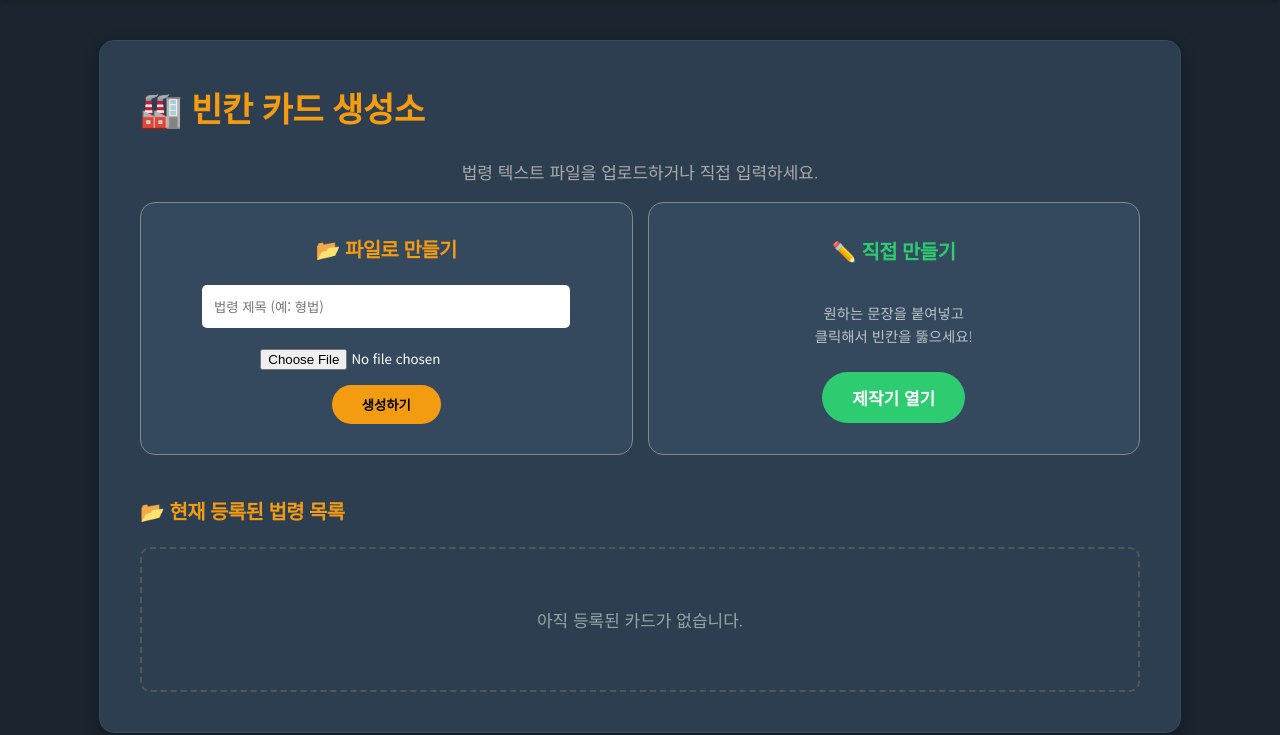
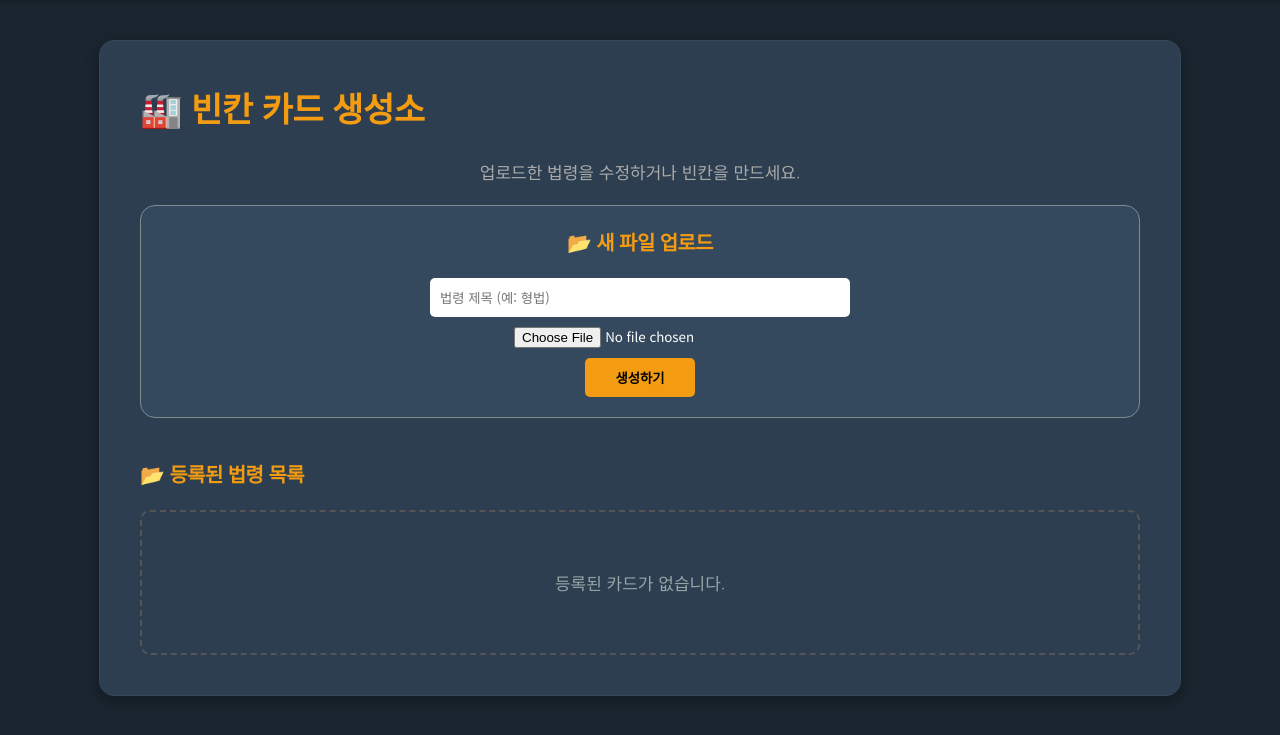
Before and after one commit to pky060921-debug/law, a Flask app: page /zone/generate in a window 1280 px wide. Shown: the part 65-800 px from the top of the page. Run offline with Flask 3, Linux system fonts and the light colour scheme; the visitor is signed in with stand-in values (Sample User, id 1).

Commit message:
Update zone_generate.html

```diff
--- a/templates/zone_generate.html
+++ b/templates/zone_generate.html
@@ -2,37 +2,26 @@
 
 {% block content %}
 <h1>🏭 빈칸 카드 생성소</h1>
-<p style="color:#aaa; text-align:center;">법령 텍스트 파일을 업로드하거나 직접 입력하세요.</p>
+<p style="color:#aaa; text-align:center;">업로드한 법령을 수정하거나 빈칸을 만드세요.</p>
 
-<div style="display:flex; gap:15px; flex-wrap:wrap; justify-content:center; margin-bottom:20px;">
-    <div style="flex:1; min-width:300px; background:#34495e; padding:30px; border-radius:15px; text-align:center; border: 1px solid #7f8c8d;">
-        <form method="POST" enctype="multipart/form-data">
-            <h3 style="margin-top:0; color:#f39c12;">📂 파일로 만들기</h3>
+<div style="background:#34495e; padding:20px; border-radius:15px; margin-top:20px; text-align:center; border: 1px solid #7f8c8d;">
+    <form method="POST" enctype="multipart/form-data" style="display:flex; flex-direction:column; align-items:center;">
+        <h3 style="margin-top:0; color:#f39c12;">📂 새 파일 업로드</h3>
         <input type="text" name="new_q_name" placeholder="법령 제목 (예: 형법)" required
-                   style="padding:12px; width:80%; margin-bottom:15px; border-radius:5px; border:none;">
-            <br>
-            <input type="file" name="new_q_file" accept=".txt" required style="color:white; margin-bottom:15px;">
-            <br>
-            <button type="submit" style="background:#f39c12; border:none; padding:10px 30px; border-radius:30px; font-weight:bold; cursor:pointer;">
+               style="padding:10px; width:80%; max-width:400px; margin-bottom:10px; border-radius:5px; border:none;">
+        <input type="file" name="new_q_file" accept=".txt" required style="color:white; margin-bottom:10px;">
+        <button type="submit" style="background:#f39c12; border:none; padding:10px 30px; border-radius:5px; font-weight:bold; cursor:pointer;">
             생성하기
         </button>
     </form>
 </div>
 
-    <div style="flex:1; min-width:300px; background:#34495e; padding:30px; border-radius:15px; text-align:center; border: 1px solid #7f8c8d; display:flex; flex-direction:column; justify-content:center; align-items:center;">
-        <h3 style="margin-top:0; color:#2ecc71;">✏️ 직접 만들기</h3>
-        <p style="color:#bdc3c7; font-size:0.9rem;">원하는 문장을 붙여넣고<br>클릭해서 빈칸을 뚫으세요!</p>
-        <a href="/maker" style="background:#2ecc71; color:white; text-decoration:none; padding:12px 30px; border-radius:30px; font-weight:bold; display:inline-block; margin-top:10px;">
-            제작기 열기
-        </a>
-    </div>
-</div>
+<div style="margin-top:40px;">
+    <h3>📂 등록된 법령 목록</h3>
 
-<div style="margin-top:40px;">
-    <h3>📂 현재 등록된 법령 목록</h3>
     {% if not quests %}
         <div style="text-align:center; padding:40px; color:#95a5a6; border: 2px dashed #555; border-radius: 10px;">
-            <p>아직 등록된 카드가 없습니다.</p>
+            <p>등록된 카드가 없습니다.</p>
         </div>
     {% else %}
         {% set groups = {} %}
@@ -43,16 +32,36 @@
         {% endfor %}
 
         {% for title, items in groups.items() %}
-        <div style="background:#2c3e50; padding:15px; margin-bottom:10px; border-radius:10px; display:flex; justify-content:space-between; align-items:center; border:1px solid #444;">
-            <div>
-                <span style="color:#ecf0f1; font-weight:bold; font-size:1.1rem;">{{ title }}</span>
-                <span style="color:#bdc3c7; font-size:0.9rem; margin-left:10px;">(총 {{ items|length }}개)</span>
-            </div>
-            <form method="POST" style="margin:0;" onsubmit="return confirm('삭제하시겠습니까?');">
+        <details style="margin-bottom:15px; background:#2c3e50; border-radius:10px; border:1px solid #444; overflow:hidden;">
+            <summary style="padding:15px; cursor:pointer; font-weight:bold; color:#ecf0f1; list-style:none; display:flex; justify-content:space-between; align-items:center;">
+                <span>📂 {{ title }} <span style="color:#bdc3c7; font-size:0.8em;">({{ items|length }}개)</span></span>
+                <span style="font-size:0.8em; color:#f39c12;">▼ 펼치기</span>
+            </summary>
+
+            <div style="background:#34495e; padding:10px; border-top:1px solid #444;">
+                <div style="text-align:right; margin-bottom:10px;">
+                    <form method="POST" style="display:inline;" onsubmit="return confirm('정말 \'' + '{{ title }}' + '\' 전체를 삭제하시겠습니까?');">
                         <input type="hidden" name="delete_group" value="{{ title }}">
-                <button style="background:#c0392b; color:white; border:none; padding:8px 15px; border-radius:5px; cursor:pointer;">삭제</button>
+                        <button style="background:#c0392b; color:white; border:none; padding:5px 10px; border-radius:5px; cursor:pointer; font-size:0.9rem;">
+                            그룹 전체 삭제 🗑️
+                        </button>
                     </form>
                 </div>
+
+                {% for item in items %}
+                <div style="display:flex; justify-content:space-between; align-items:center; padding:10px; border-bottom:1px solid #555;">
+                    <span style="color:#ecf0f1; font-size:0.95rem; overflow:hidden; text-overflow:ellipsis; white-space:nowrap; margin-right:10px;">
+                        📄 {{ item.quest_name }}
+                    </span>
+                    <a href="/maker?quest_name={{ item.quest_name }}" style="text-decoration:none;">
+                        <button style="background:#2ecc71; color:white; border:none; padding:5px 12px; border-radius:5px; cursor:pointer; font-size:0.9rem; white-space:nowrap;">
+                            ✏️ 수정/빈칸
+                        </button>
+                    </a>
+                </div>
+                {% endfor %}
+            </div>
+        </details>
         {% endfor %}
     {% endif %}
 </div>
```
Lines whose indentation alone changed are shown as unchanged.
